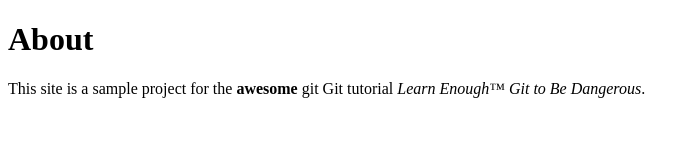
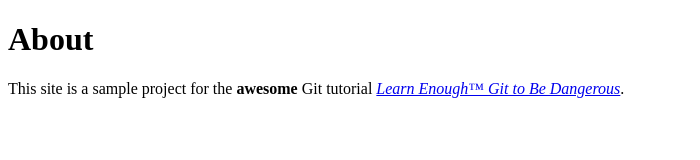
Before and after one commit to LarahLeege/website, a plain HTML site: page about.html in a window 1280 px wide. Shown: the whole page, without its empty margins (0-700 px from the left). Drawn offline with Linux system fonts and the light colour scheme.

Commit message:
Add link to tutorial title! q :q

```diff
--- a/about.html
+++ b/about.html
@@ -6,6 +6,7 @@
   <body>
     <h1>About</h1>
     <p>
-      This site is a sample project for the <strong>awesome</strong> git Git tutorial <em>Learn Enough™ Git to Be Dangerous</em>.</p>
+      This site is a sample project for the <strong>awesome</strong> Git tutorial <a href="https://learnenough.com/git-tutorial"><em>Learn Enough™ Git to Be Dangerous</em></a>.
+    </p>
   </body>
 </html>
```
